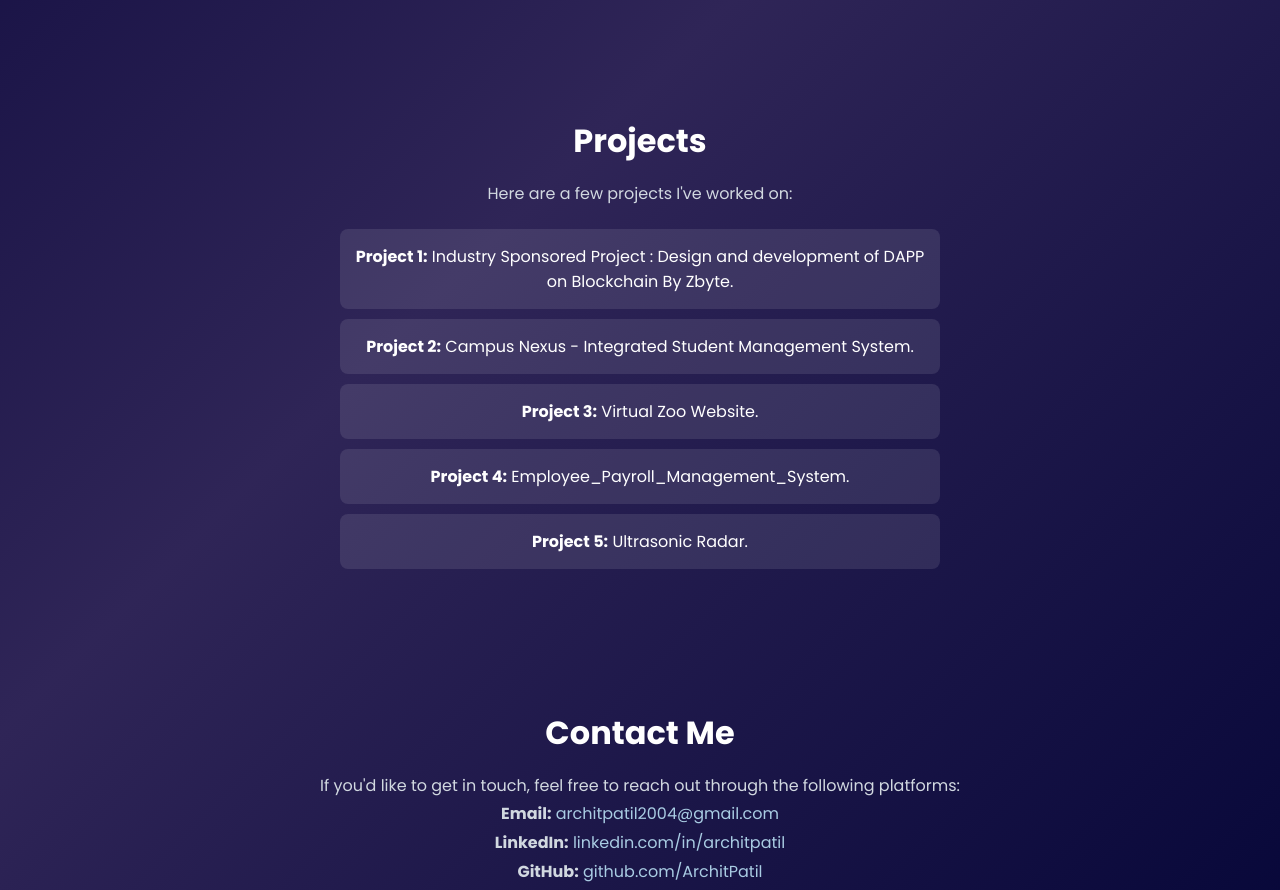
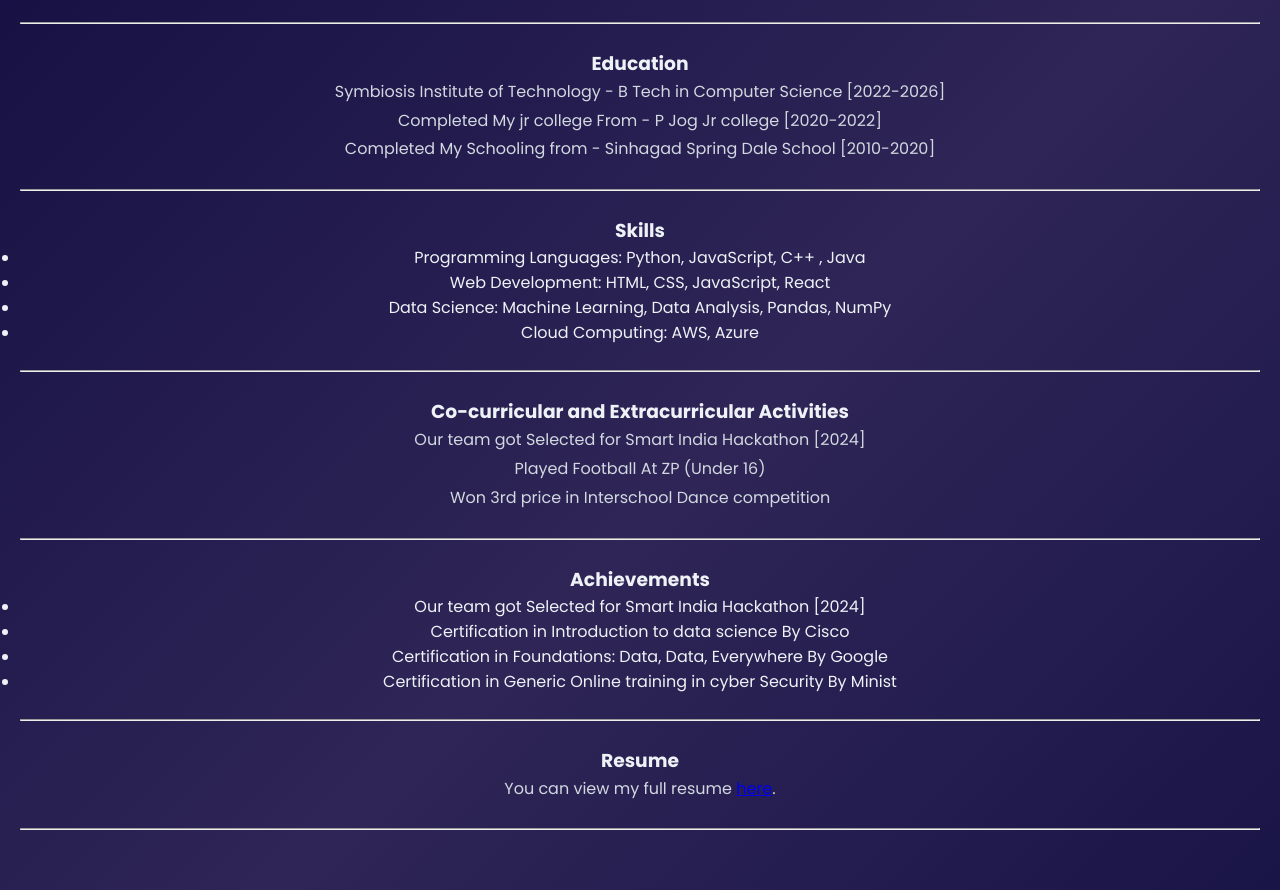
Before and after one commit to Archit-01/Archit-s_Portfolio, a plain HTML site: page index.html in a window 1280 px wide. Shown: the part 761-1651 px from the top of the page. Drawn offline with nearby package versions, Linux system fonts and the light colour scheme.

Commit message:
Update index.html

```diff
--- a/index.html
+++ b/index.html
@@ -99,7 +99,9 @@
         }
 
         /* Section styles */
-        .about-section, .projects-section, .contact-section {
+        .about-section,
+        .projects-section,
+        .contact-section {
             text-align: center;
             padding: 60px 20px;
             opacity: 0;
@@ -107,13 +109,17 @@
             transition: opacity 0.6s ease, transform 0.6s ease;
         }
 
-        .about-section h2, .projects-section h2, .contact-section h2 {
+        .about-section h2,
+        .projects-section h2,
+        .contact-section h2 {
             font-size: 2rem;
             color: #ffffff;
             margin-bottom: 15px;
         }
 
-        .about-section p, .projects-section p, .contact-section p {
+        .about-section p,
+        .projects-section p,
+        .contact-section p {
             font-size: 1rem;
             color: #d1d8e0;
             max-width: 800px;
@@ -146,7 +152,6 @@
             color: white;
         }
 
-
         /* Contact Section */
         .contact-section a {
             color: #a9cce3;
@@ -158,14 +163,13 @@
             color: #ffffff;
         }
 
-
-
         /* Typing Animation */
         @keyframes fadeIn {
             from {
                 opacity: 0;
                 transform: translateY(10px);
             }
+
             to {
                 opacity: 1;
                 transform: translateY(0);
@@ -212,34 +216,99 @@
         <section class="about-section" id="about">
             <h2>About Me</h2>
             <p>
-                I'm a Computer Science student specializing in areas like web development, data science, and cloud computing.
-                With a deep interest in technology, I constantly seek to expand my skills and take on challenging projects that
+                I'm a Computer Science student specializing in areas like web development, data science, and cloud
+                computing.
+                With a deep interest in technology, I constantly seek to expand my skills and take on challenging
+                projects that
                 allow me to apply my knowledge creatively.
             </p>
+            <br>
+            <hr>
+            <br>
+
+            <h3>Education</h3>
+            <p>Symbiosis Institute of Technology - B Tech in Computer Science [2022-2026]</p>
+            <p>Completed My jr college From - P Jog Jr college [2020-2022] </p>
+            <p>Completed My Schooling from - Sinhagad Spring Dale School [2010-2020]</p>
+
+            <br>
+            <hr>
+            <br>
+
+            <h3>Skills</h3>
+            <ul>
+                <li>Programming Languages: Python, JavaScript, C++ , Java</li>
+                <li>Web Development: HTML, CSS, JavaScript, React</li>
+                <li>Data Science: Machine Learning, Data Analysis, Pandas, NumPy</li>
+                <li>Cloud Computing: AWS, Azure</li>
+            </ul>
+
+            <br>
+            <hr>
+            <br>
+
+            <h3>Co-curricular and Extracurricular Activities</h3>
+            <p> Our team got Selected for Smart India Hackathon [2024] </p>
+            <p> Played Football At ZP (Under 16) </p>
+            <p> Won 3rd price in Interschool Dance competition </p>
+
+
+            <br>
+            <hr>
+            <br>
+
+            <h3>Achievements</h3>
+            <ul>
+                <li>Our team got Selected for Smart India Hackathon [2024]</li>
+                <li>Certification in Introduction to data science
+                    By Cisco</li>
+                <li>Certification in Foundations: Data, Data, Everywhere
+                    By Google</li>
+                <li>Certification in Generic Online training in cyber Security
+                    By Minist</li>
+
+            </ul>
+
+            <br>
+            <hr>
+            <br>
+
+            <h3>Resume</h3>
+            <p>
+                You can view my full resume <a href="https://github.com/Archit-01/Resume_Archit-"
+                    target="_blank">here</a>.
+            </p>
+            <br>
+            <hr>
+            <br>
         </section>
 
+        <!-- Projects Section -->
         <section class="projects-section" id="projects">
             <h2>Projects</h2>
             <p>Here are a few projects I've worked on:</p>
             <ul>
-                <li><a href="https://github.com/Archit-01/idea_submission_Dapp"><strong>Project 1:</strong> Industry Sponsored Project : Design and development
-                    of DAPP on Blockchain By Zbyte.</li></a>
-                <li><a href="https://github.com/Archit-01/Campus_Nexus"><strong>Project 2:</strong> Campus Nexus - Integrated Student Management
-                    System.</a></li>
-                <li><a href="https://github.com/Archit-01/Virtual_Zoo_Website"><strong>Project 3:</strong> Virtual Zoo Website.</a></li>
-                <li><a href="https://github.com/Archit-01/Employee_Payroll_Management_System"><strong>Project 4:</strong> Employee_Payroll_Management_System.</a></li>
-                <li><a href="https://github.com/Archit-01/GUI_Based_Ultrasonic_radar"><strong>Project 5:</strong> Ultrasonic Radar.</a></li>
-
+                <li><a href="https://github.com/Archit-01/idea_submission_Dapp"><strong>Project 1:</strong> Industry
+                        Sponsored Project: Design and development of DAPP on Blockchain by Zbyte.</a></li>
+                <li><a href="https://github.com/Archit-01/Campus_Nexus"><strong>Project 2:</strong> Campus Nexus -
+                        Integrated Student Management System.</a></li>
+                <li><a href="https://github.com/Archit-01/Virtual_Zoo_Website"><strong>Project 3:</strong> Virtual Zoo
+                        Website.</a></li>
+                <li><a href="https://github.com/Archit-01/Employee_Payroll_Management_System"><strong>Project
+                            4:</strong> Employee Payroll Management System.</a></li>
+                <li><a href="https://github.com/Archit-01/GUI_Based_Ultrasonic_radar"><strong>Project 5:</strong>
+                        Ultrasonic Radar.</a></li>
             </ul>
         </section>
-
         <!-- Contact Section -->
         <section class="contact-section" id="contact">
             <h2>Contact Me</h2>
             <p>If you'd like to get in touch, feel free to reach out through the following platforms:</p>
             <p><strong>Email:</strong> <a href="mailto:architpatil2004@gmail.com">architpatil2004@gmail.com</a></p>
-            <p><strong>LinkedIn:</strong> <a href="https://www.linkedin.com/in/archit-patil-398274247/" target="_blank">linkedin.com/in/architpatil</a></p>
-            <p><strong>GitHub:</strong> <a href="https://github.com/Archit-01" target="_blank">github.com/ArchitPatil</a></p>
+            <p><strong>LinkedIn:</strong> <a href="https://www.linkedin.com/in/archit-patil-398274247/"
+                    target="_blank">linkedin.com/in/architpatil</a></p>
+            <p><strong>GitHub:</strong> <a href="https://github.com/Archit-01"
+                    target="_blank">github.com/ArchitPatil</a></p>
         </section>
     </main>
 
```
